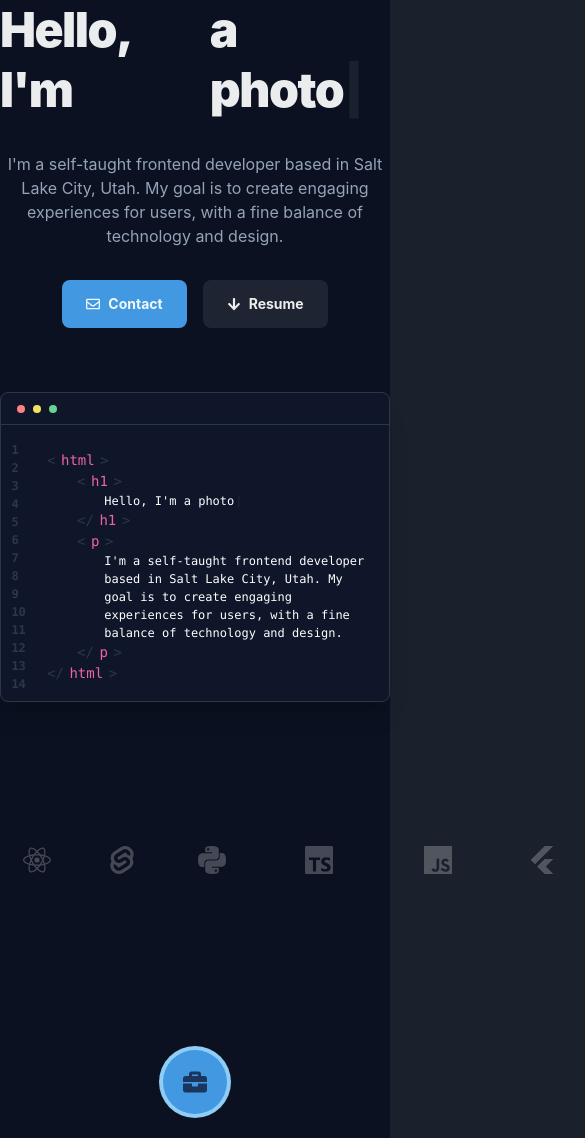
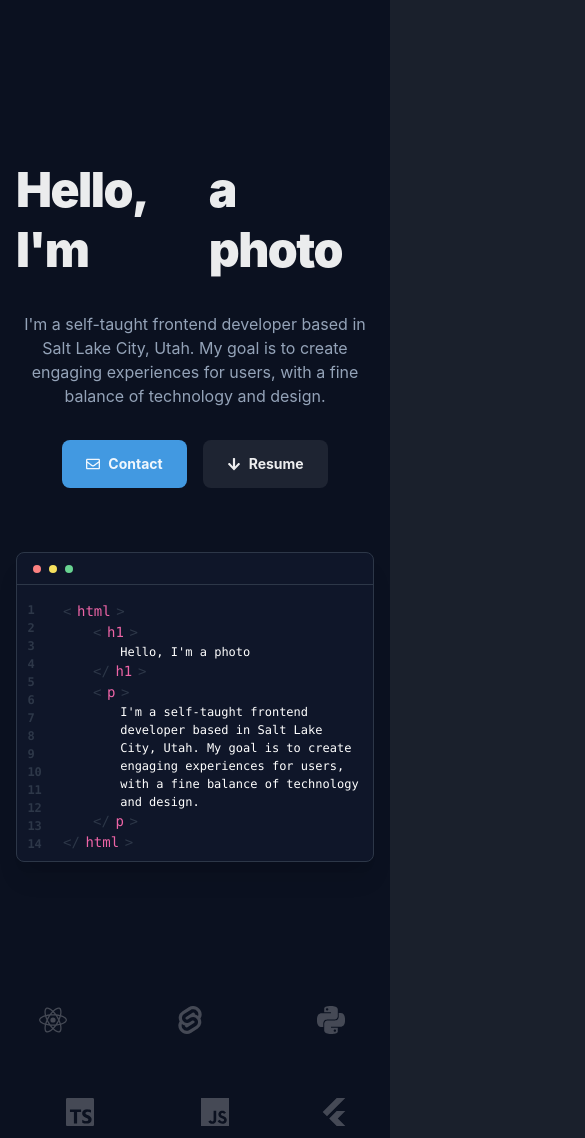
Before and after one commit to codetann/portfolio-ts, a React (Vite) app: page / in a window 390 px wide. Shown: the top 1138 px of the page, 585 px wide, since content can reach past the window. Built offline with nearby package versions, Linux system fonts and the light colour scheme.

Commit message:
fix mobile styles

```diff
--- a/src/components/layout/Layout.tsx
+++ b/src/components/layout/Layout.tsx
@@ -12,7 +12,7 @@ const styles: StackProps = {
   minH: "100vh",
   maxW: "100vw",
   as: "main",
-  px: "1ren",
+  px: "1rem",
   w: "100%",
 };
 
--- a/src/components/layout/Section.tsx
+++ b/src/components/layout/Section.tsx
@@ -6,7 +6,7 @@ type Props = {
 
 const styles: StackProps = {
   as: "section",
-  w: "full",
+  w: "100%",
   maxW: "4xl",
   align: "center",
   spacing: 0,
--- a/src/sections/hero/Hero.tsx
+++ b/src/sections/hero/Hero.tsx
@@ -37,6 +37,7 @@ const styles: Styles = {
     lineHeight: "60px",
     fontWeight: "black",
     letterSpacing: "-1.5px",
+    marginTop: "10rem",
     fontSize: ["48px", "60px"],
   },
   buttonText: {
--- a/src/sections/skills/Skills.tsx
+++ b/src/sections/skills/Skills.tsx
@@ -1,7 +1,7 @@
 import { useState } from "react";
 import { icons } from "./icons";
 import { motion } from "framer-motion";
-import { Styles, IconProps } from "./skills";
+import { Styles, IconProps } from "./types";
 import { HStack, Text, VStack } from "@chakra-ui/react";
 
 const styles: Styles = {
@@ -10,6 +10,7 @@ const styles: Styles = {
     maxW: "3xl",
     justify: "space-between",
     fontSize: "28px",
+    wrap: "wrap",
   },
   iconContainer: (isHovered: boolean, color: string) => ({
     color: isHovered ? color : "whiteAlpha.400",
```
Also changed, not shown: src/sections/skills/types.ts (renamed from src/sections/skills/skills.d.ts).
